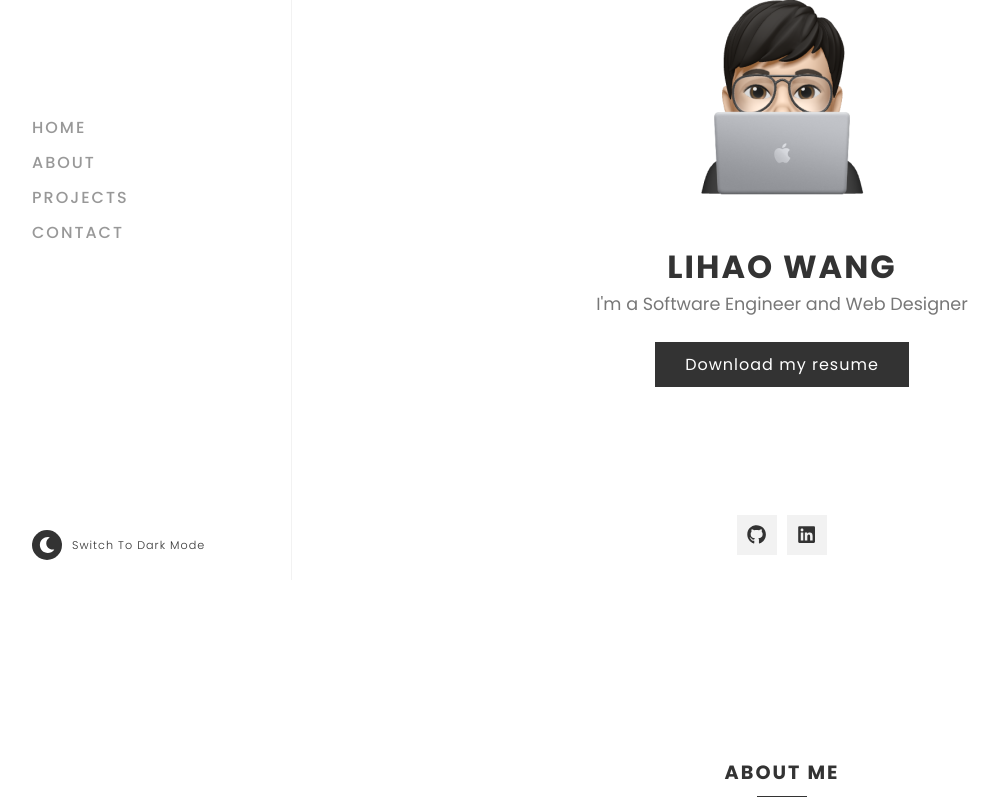
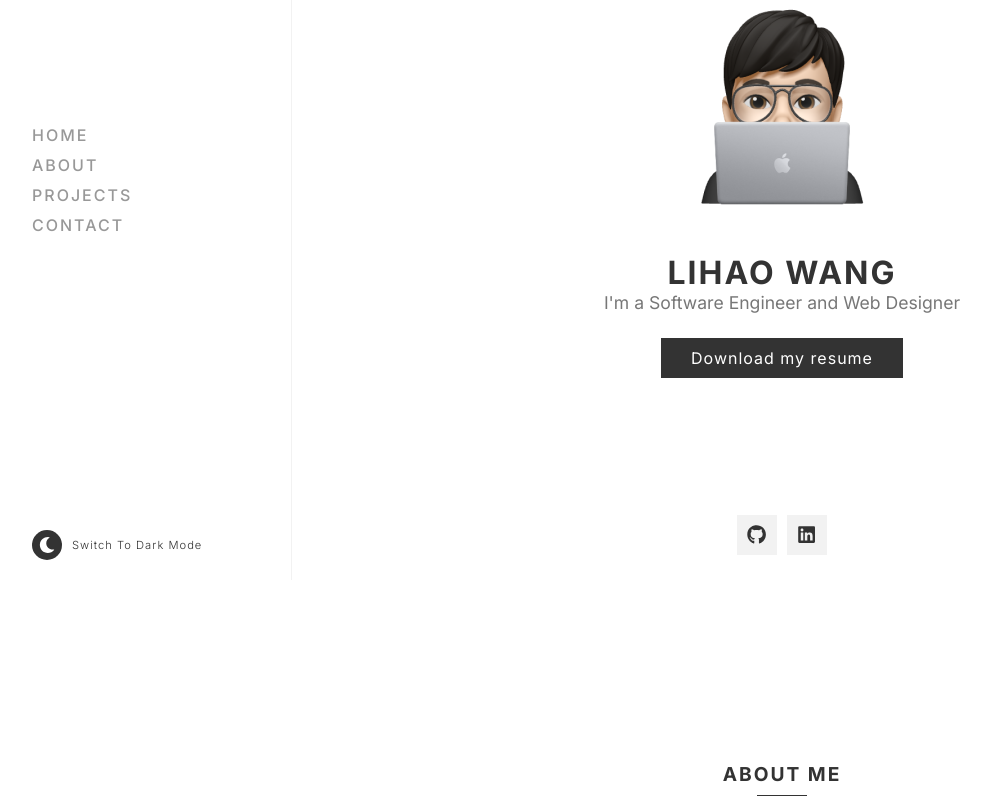
Before and after one commit to LihaoWang/portfolio-next, a Next.js app: page / in a window 1280 px wide. Shown: the part 220-1020 px from the top of the page, without its empty margins (8-1007 px from the left). Built offline with nearby package versions, Linux system fonts and the light colour scheme; no server answers.

Commit message:
updated font

```diff
--- a/styles/globals.css
+++ b/styles/globals.css
@@ -1,9 +1,9 @@
-@import url("https://fonts.googleapis.com/css?family=Poppins:200,300,400,500,600,700,800,900&display=swap");
+@import url("https://fonts.googleapis.com/css2?family=Inter:wght@100;200;300;400;500;600;700;800;900&display=swap");
 * {
   margin: 0;
   padding: 0;
   box-sizing: border-box;
-  font-family: "Poppins", sans-serif;
+  font-family: "Inter", sans-serif;
   scroll-behavior: smooth;
 }
 :root {
```
